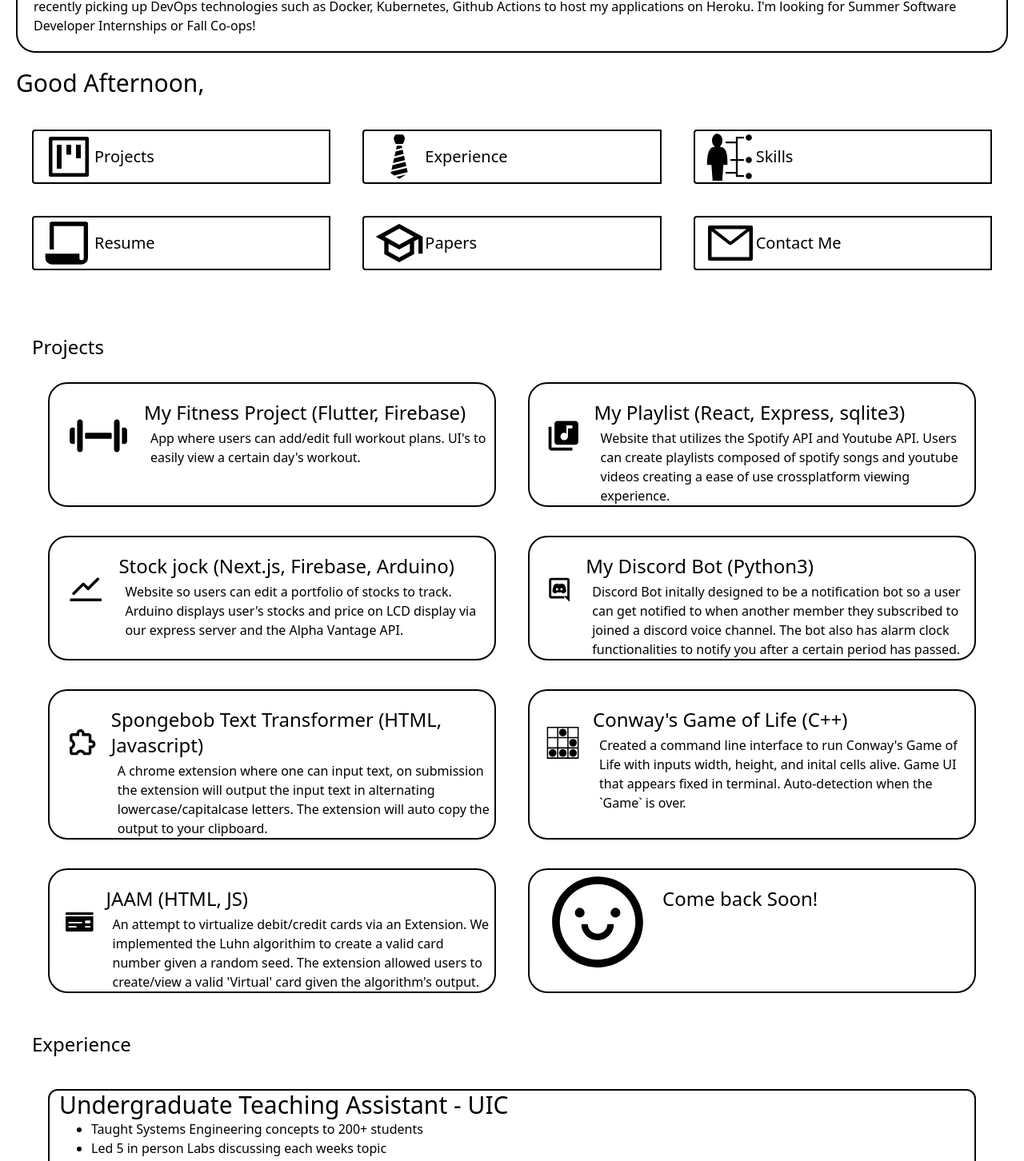
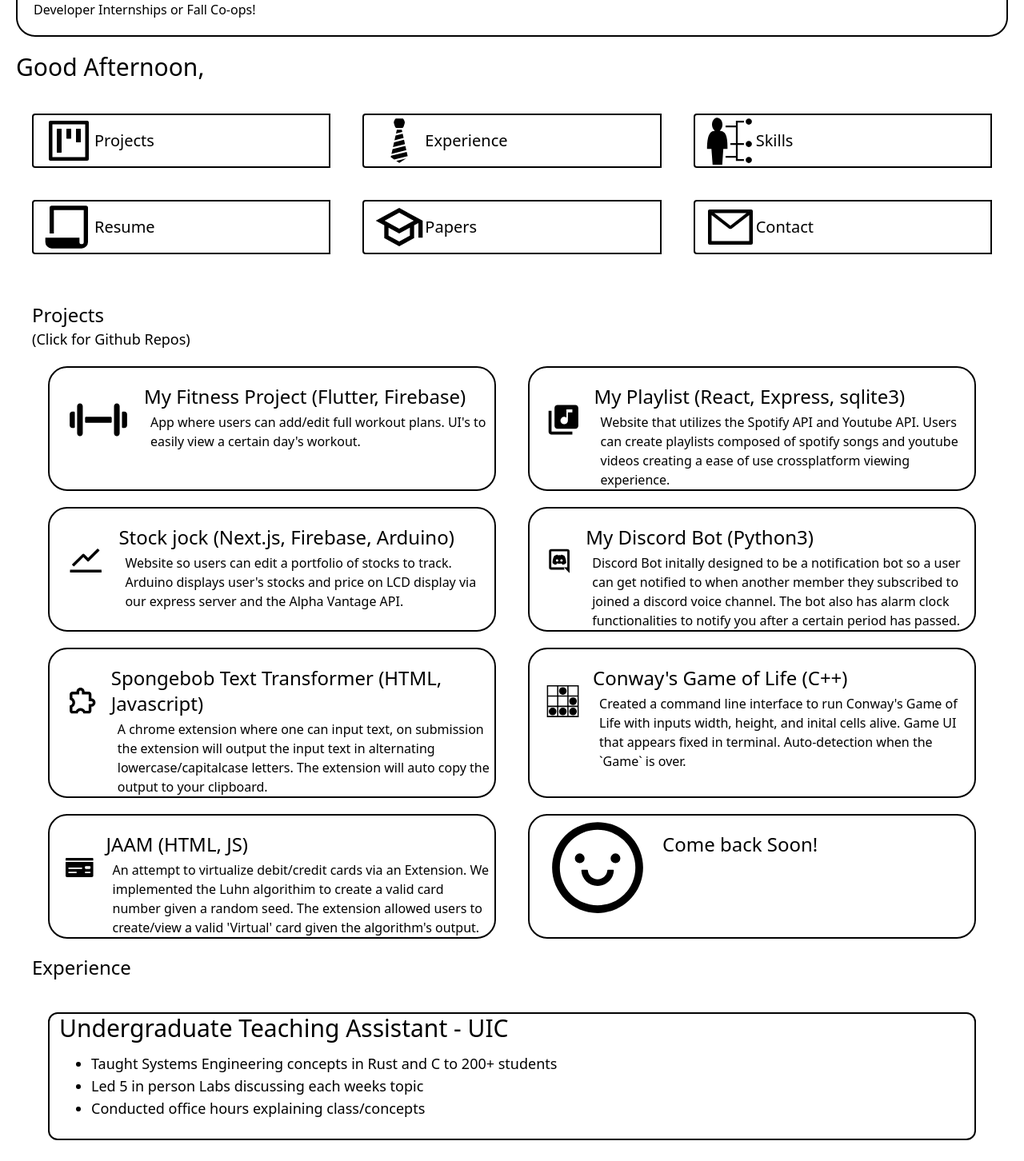
Before and after one commit to dudley2y/portfolio, a Next.js app: page / in a window 1280 px wide. Shown: the part 222-1674 px from the top of the page at 80% size. Built offline with nearby package versions, Linux system fonts and the light colour scheme.

Commit message:
i think i'm done for now

```diff
--- a/components/Experience.js
+++ b/components/Experience.js
@@ -3,7 +3,7 @@ const Experience = ({name, line1, line2, line3}) => {
     return(
         <div className = "paper">
             <h1 className = "text-3xl hover:font-bold">{name}</h1>
-            <div className = "pl-10">
+            <div className = "pl-10 pt-3 text-lg    ">
                 <ul className = "list-disc">
                     <li >{line1}</li>
                     <li >{line2}</li>
--- a/components/NavButtons.js
+++ b/components/NavButtons.js
@@ -1,53 +1,49 @@
-import HomeRedirectButton from "./NavButton";
+import NavButton from "./NavButton";
 import Link from "next/link"
 import { AiOutlineProject, AiOutlineMail } from "react-icons/ai"
 import { GiTie, GiSkills } from "react-icons/gi"
 import { RiFilePaperLine } from "react-icons/ri"
-import { MdOutlineSchool} from "react-icons/md"
+import { MdOutlineSchool } from "react-icons/md"
 
 
 const NavButtons = () => {
-    return(
+    return (
         <div>
-            <div className = "nav-button-container">
+            <div className="nav-button-container">
                 { /* Projects */}
-                <Link href = "/projects" >
-                    <a className = "nav-button-wrapper">
-                        <HomeRedirectButton Icon = {<AiOutlineProject size="64"/>} text = "Projects"/>
-                    </a>
-                </Link>
+                <div className="nav-button-wrapper">
+                    <NavButton Icon={<AiOutlineProject size="64" />} text="Projects" />
+                </div>
                 { /* Experience */}
-                <Link  href = "experience"  >
-                    <a className = "nav-button-wrapper">
-                        <HomeRedirectButton Icon = {<GiTie size = "64"/>} text = "Experience" />
-                    </a>
-                </Link>
+                <div className="nav-button-wrapper">
+                    <NavButton Icon={<GiTie size="64" />} text="Experience" />
+                </div>
+
                 { /* Skills */}
-                <Link  href = "skills"  >
-                    <a className = "nav-button-wrapper">
-                        <HomeRedirectButton Icon = {<GiSkills size = "64"/>}text = "Skills"/>
-                    </a>
-                </Link>
+                <div className="nav-button-wrapper">
+                    <NavButton Icon={<GiSkills size="64" />} text="Skills" />
+                </div>
+
             </div>
-            <div className = "nav-button-container" >
+            <div className="nav-button-container" >
                 { /* Resume */}
-                <Link  href = "resume">
-                    <a className = "nav-button-wrapper" >
-                        <HomeRedirectButton Icon = {<RiFilePaperLine size = "64"/>} text = "Resume"/>
-                    </a>
-                </Link>
+                <div className="nav-button-wrapper">
+
+                    <NavButton Icon={<RiFilePaperLine size="64" />} text="Resume" />
+                </div>
+
                 { /* Papers */}
-                <Link  href = "papers"  >
-                    <a className = "nav-button-wrapper">
-                        <HomeRedirectButton Icon = {<MdOutlineSchool size = "64"/>} text = "Papers"/>
-                    </a>
-                </Link>
+                <div className="nav-button-wrapper">
+
+                    <NavButton Icon={<MdOutlineSchool size="64" />} text="Papers" />
+                </div>
+
                 { /* Contact Me */}
-                <Link  href = "contact"  >
-                    <a className = "nav-button-wrapper">
-                        <HomeRedirectButton Icon = {<AiOutlineMail size = "64"/>} text = "Contact Me"/>
-                    </a>
-                </Link>
+                <div className="nav-button-wrapper">
+
+                    <NavButton Icon={<AiOutlineMail size="64" />} text="Contact" />
+                </div>
+
             </div>
         </div>
     )
--- a/components/ProjectBoard.js
+++ b/components/ProjectBoard.js
@@ -1,13 +1,20 @@
+import { BiWindows } from "react-icons/bi";
 
 
-const ProjectBoard = ({display, name, description}) => {
+const ProjectBoard = ({display, name, description, githubUrl}) => {
+
+    const redirect = () => {
+        window.open(githubUrl,"_blank")
+    }
+
     return(
-        <div className = "project-board">
+        <div className = "project-board" onClick = { redirect}>
             {display}
             <div className = "project-board-text">
                 <p className = "text-2xl">{name}</p>
                 <p className = "pt-1 pl-2">{description}</p>
             </div>
+
         </div>
     )
 }
--- a/pages/_app.js
+++ b/pages/_app.js
@@ -1,7 +1,9 @@
 import "../styles/globals.css"
 import Meta from "../components/Meta"
+import { useEffect } from "react"
 
 function MyApp({ Component, pageProps }) {
+
   return(
       <div>
         <Meta/>
--- a/pages/experiences.js
+++ b/pages/experiences.js
@@ -2,11 +2,11 @@ import Experience from "../components/Experience"
 
 export default function Experiences() {
     return(
-        <div className = "page">
+        <div className = "page" id = "Experience">
             <p className = "section-title">Experience</p>
             <div className ="pt-10">
                 <Experience name = "Undergraduate Teaching Assistant - UIC"
-                            line1 = "Taught Systems Engineering concepts to 200+ students"
+                            line1 = "Taught Systems Engineering concepts in Rust and C to 200+ students"
                             line2 = "Led 5 in person Labs discussing each weeks topic"
                             line3 = "Conducted office hours explaining class/concepts"
                 />
--- a/pages/index.js
+++ b/pages/index.js
@@ -17,6 +17,7 @@ export default function Home() {
       <Experience/>
       <Papers/>
       <Skills/>
+      <Contact/>
     </div>
 
   )
--- a/pages/papers.js
+++ b/pages/papers.js
@@ -2,7 +2,7 @@ import Paper from "../components/Paper";
 
 export default function Papers(){
     return(
-        <div className = "page">
+        <div className = "page" id = "Papers">
             <p className = "section-title mb-5">Papers</p>
             <a href = "/report.pdf" target = "_blank" rel='noopener noreferrer'>
                 <Paper
--- a/pages/projects.js
+++ b/pages/projects.js
@@ -12,22 +12,41 @@ export default function Project() {
     const imageSize = "130"
 
     return (
-      <div className = "page">
-          <p className = "section-title">Projects</p>
+      <div className = "page" id = "Projects">
+          <span><p className = "section-title">Projects</p><p className = "text-lg"> (Click for Github Repos)</p> </span>
           <div className = "project-board-container">
-            <ProjectBoard  display = {<IoIosFitness size = {imageSize} />} name = "My Fitness Project (Flutter, Firebase)" description = "App where users can add/edit full workout plans. UI's to easily view a certain day's workout."/>
-            <ProjectBoard  display = {<MdLibraryMusic size = {imageSize} />} name = "My Playlist (React, Express, sqlite3)" description = "Website that utilizes the Spotify API and Youtube API. Users can create playlists composed of spotify songs and youtube videos creating a ease of use crossplatform viewing experience."/>
+            <ProjectBoard  display = {<IoIosFitness size = {imageSize} />} name = "My Fitness Project (Flutter, Firebase)" description = "App where users can add/edit full workout plans. UI's to easily view a certain day's workout."
+            githubUrl = "https://github.com/dudley2y/fitness-"/>
+            <ProjectBoard  display = {<MdLibraryMusic size = {imageSize} />} name = "My Playlist (React, Express, sqlite3)" description = "Website that utilizes the Spotify API and Youtube API. Users can create playlists composed of spotify songs and youtube videos creating a ease of use crossplatform viewing experience."
+            githubUrl = "https://github.com/dudley2y/CS484Final"/>
           </div>
           <div className = "project-board-container">
-            <ProjectBoard  display = {<AiOutlineStock size = {imageSize} />} name = "Stock jock (Next.js, Firebase, Arduino)" description = "Website so users can edit a portfolio of stocks to track. Arduino displays user's stocks and price on LCD display via our express server and the Alpha Vantage API."/>
-            <ProjectBoard  display = {<RiDiscordLine size = {imageSize} />} name = "My Discord Bot (Python3)" description = "Discord Bot initally designed to be a notification bot so a user can get notified to when another member they subscribed to joined a discord voice channel. The bot also has alarm clock functionalities to notify you after a certain period has passed."/>
+            <ProjectBoard  display = {<AiOutlineStock size = {imageSize} />}
+            name = "Stock jock (Next.js, Firebase, Arduino)"
+            description = "Website so users can edit a portfolio of stocks to track. Arduino displays user's stocks and price on LCD display via our express server and the Alpha Vantage API."
+            githubUrl = "https://github.com/albondad/stock-jock"
+            />
+            <ProjectBoard  display = {<RiDiscordLine size = {imageSize} />}
+            name = "My Discord Bot (Python3)"
+             description = "Discord Bot initally designed to be a notification bot so a user can get notified to when another member they subscribed to joined a discord voice channel. The bot also has alarm clock functionalities to notify you after a certain period has passed."
+             githubUrl = "https://github.com/dudley2y/discord-general-bot"
+             />
           </div>
           <div className = "project-board-container">
-            <ProjectBoard  display ={<BiExtension size = {imageSize} />} name = "Spongebob Text Transformer (HTML, Javascript)" description = "A chrome extension where one can input text, on submission the extension will output the input text in alternating lowercase/capitalcase letters. The extension will auto copy the output to your clipboard."/>
-            <ProjectBoard  display ={<GiConwayLifeGlider size = {imageSize} />} name = "Conway's Game of Life (C++)" description = "Created a command line interface to run Conway's Game of Life with inputs width, height, and inital cells alive. Game UI that appears fixed in terminal. Auto-detection when the `Game` is over."/>
+            <ProjectBoard  display ={<BiExtension size = {imageSize} />}
+            name = "Spongebob Text Transformer (HTML, Javascript)"
+            description = "A chrome extension where one can input text, on submission the extension will output the input text in alternating lowercase/capitalcase letters. The extension will auto copy the output to your clipboard."
+            githubUrl = "https://github.com/dudley2y/upperCaseLetterTransformation"
+            />
+            <ProjectBoard  display ={<GiConwayLifeGlider size = {imageSize} />}
+            name = "Conway's Game of Life (C++)"
+            description = "Created a command line interface to run Conway's Game of Life with inputs width, height, and inital cells alive. Game UI that appears fixed in terminal. Auto-detection when the `Game` is over."
+            githubUrl = "https://github.com/dudley2y/conways_game_of_life"
+            />
           </div>
           <div className = "project-board-container">
-            <ProjectBoard  display ={<FaMoneyCheck size = {imageSize}/>} name = "JAAM (HTML, JS)" description = "An attempt to virtualize debit/credit cards via an Extension. We implemented the Luhn algorithim to create a valid card number given a random seed. The extension allowed users to create/view a valid 'Virtual' card given the algorithm's output."/>
+            <ProjectBoard  display ={<FaMoneyCheck size = {imageSize}/>} name = "JAAM (HTML, JS)" description = "An attempt to virtualize debit/credit cards via an Extension. We implemented the Luhn algorithim to create a valid card number given a random seed. The extension allowed users to create/view a valid 'Virtual' card given the algorithm's output."
+                                                                          githubUrl = "https://github.com/dudley2y/JAAM"/>
             <ProjectBoard  display ={<AiOutlineSmile size = {imageSize}/>} name = "Come back Soon!" description = ""/>
 
           </div>
--- a/pages/skills.js
+++ b/pages/skills.js
@@ -1,7 +1,7 @@
 
 export default function Skills(){
     return(
-        <div className = "page mb-10">
+        <div className = "page mb-10" id = "Skills">
             <p className = "section-title">Skills</p>
             <div className = "flex pt-10 text-xl">
                 <div className = "w-1/2 text-center ">
--- a/styles/globals.css
+++ b/styles/globals.css
@@ -13,7 +13,7 @@
     /* For each section */
 
     .page{
-        @apply pt-10 px-5;
+        @apply pt-5 px-5;
     }
 
     /* Intro Message Board */
@@ -39,7 +39,7 @@
     /* Nav Button Container */
 
     .nav-button-container{
-        @apply flex my-10;
+        @apply flex my-10 ;
     }
 
     .nav-button-wrapper{
@@ -70,7 +70,7 @@
     }
 
     .project-board {
-        @apply flex border-solid border-2 border-black rounded-3xl my-2 w-1/2 mx-5 pl-5 hover:font-bold;
+        @apply flex border-solid border-2 border-black rounded-3xl w-1/2 mx-5 pl-5 hover:font-bold;
     }
 
 
```
Also changed, not shown: components/NavButton.js (+13 -1 lines), pages/contact.js (+5 -3 lines), 1 other file (tests, documents, lock files or other folders).
